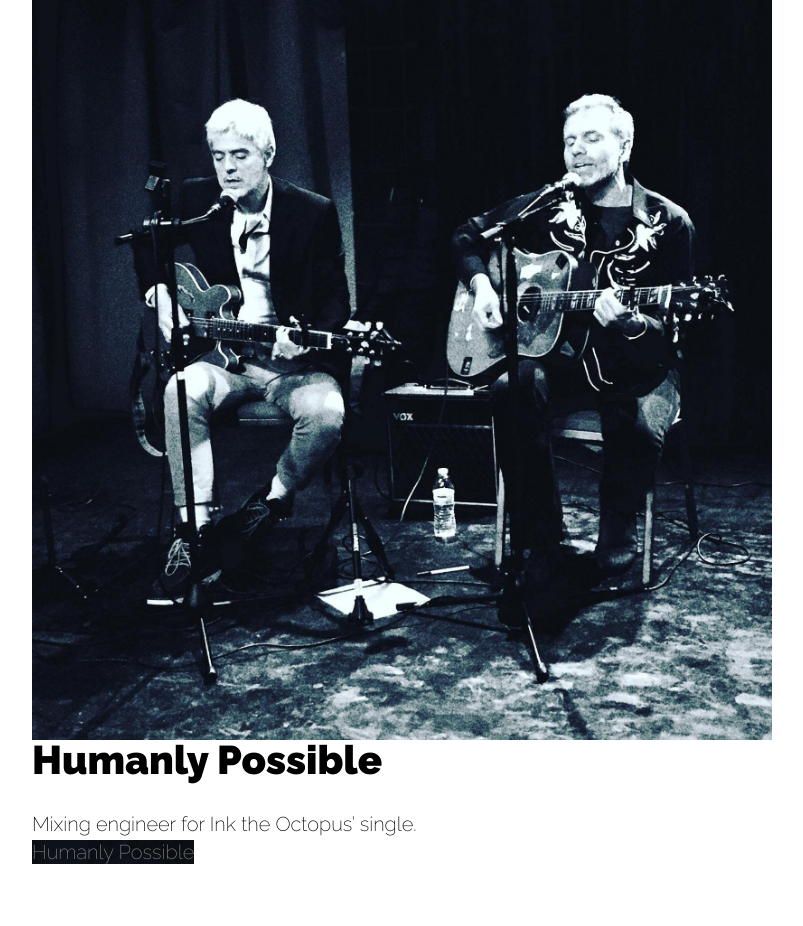
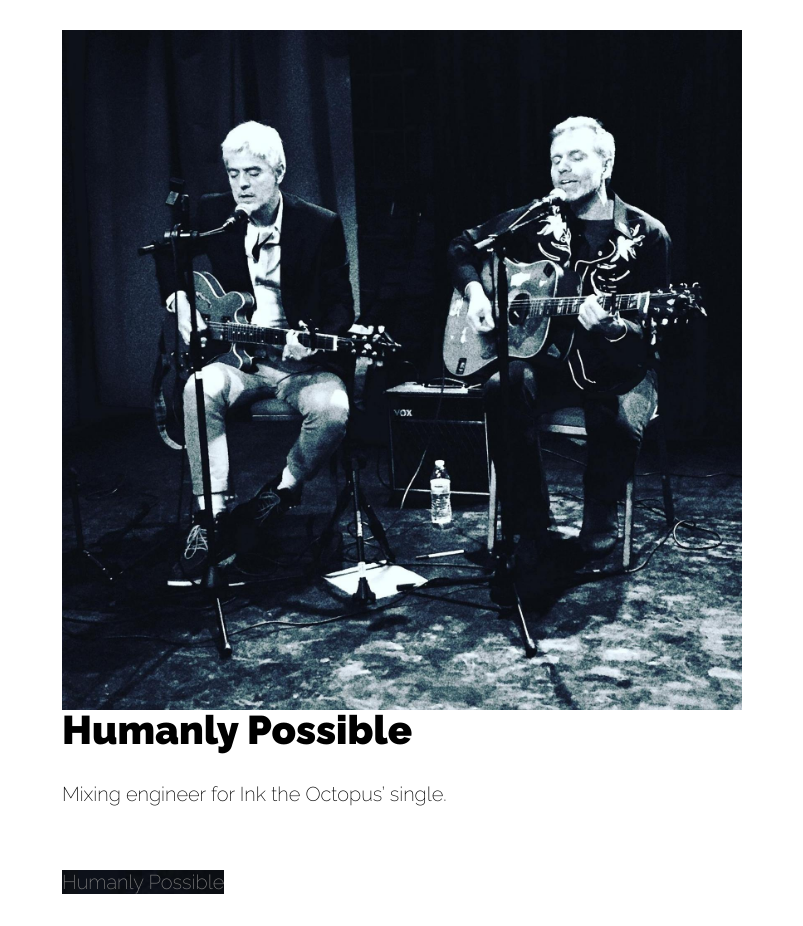
Before and after one commit to dawaltconley/rob, a Jekyll site: the page built from index.html, in a window 1280 px wide. Shown: the whole page, without its empty margins (238-1041 px from the left). Built offline with Jekyll 4.4.1, drawn with Linux system fonts in a browser that asks for light colours; before the commit the page ends 900 px from its top, so only the background shows below that.

Commit message:
removed obsolete classes from main page, added some basic styling

```diff
--- a/_includes/project.html
+++ b/_includes/project.html
@@ -1,13 +1,10 @@
-<div class="project" id="{{ include.project.slug }}">
+<div id="{{ include.project.slug }}" class="stretch content-padding">
 
-    <div class="project-content">
 
-    <img class="preview-image" src="{{ site.baseurl }}/media/project-images/{{ include.project.image }}" alt="{{ include.project.title }}">
+  <img src="{{ site.baseurl }}/{{ site.prose.media }}/{{ include.project.image }}" alt="{{ include.project.title }}">
 
-        <h2 class="project-title">{{ include.project.title }}</h2>
+  <h2>{{ include.project.title }}</h2>
 
-        {{ include.project.content | markdownify }}
-
-    </div>
+  {{ include.project.content | markdownify }}
 
 </div>
--- a/_layouts/default.html
+++ b/_layouts/default.html
@@ -5,7 +5,7 @@
 
   <body {% if page.itemtype %} itemscope itemtype="{{ page.itemtype }}" {% endif %}>
 
-    <div class="page-wrapper">
+    <div class="page-wrapper content-padding-h">
       {{ content }}
     </div>
 
--- a/index.html
+++ b/index.html
@@ -6,20 +6,16 @@ layout: default
 
 <div id="project-view">
 
-    {% for project in projects_list %}
-
-        {% include project.html project=project %}
-
-    {% endfor %}
+  {% for project in projects_list %}
+    {% include project.html project=project %}
+  {% endfor %}
 
 </div>
 
-<div id="project-links">
+<div id="project-links" class="content-padding-v">
 
-    {% for project in projects_list %}
-
+  {% for project in projects_list %}
     <a href="#{{ project.slug }}" class="bg-img project-button" style="background-image: url({{ site.baseurl }}/media/project-images/{{ project.image }});">{{ project.title }}</a>
-
-    {% endfor %}
+  {% endfor %}
 
 </div>
```
